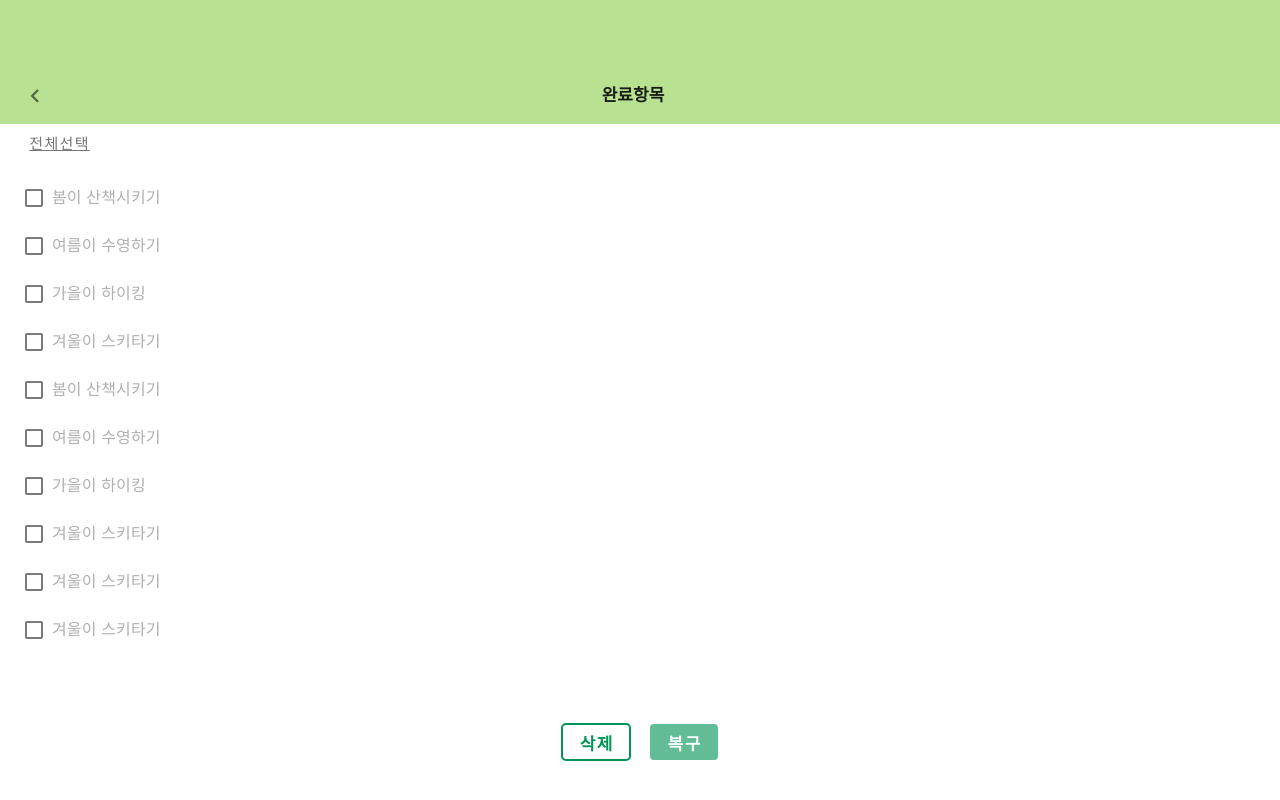
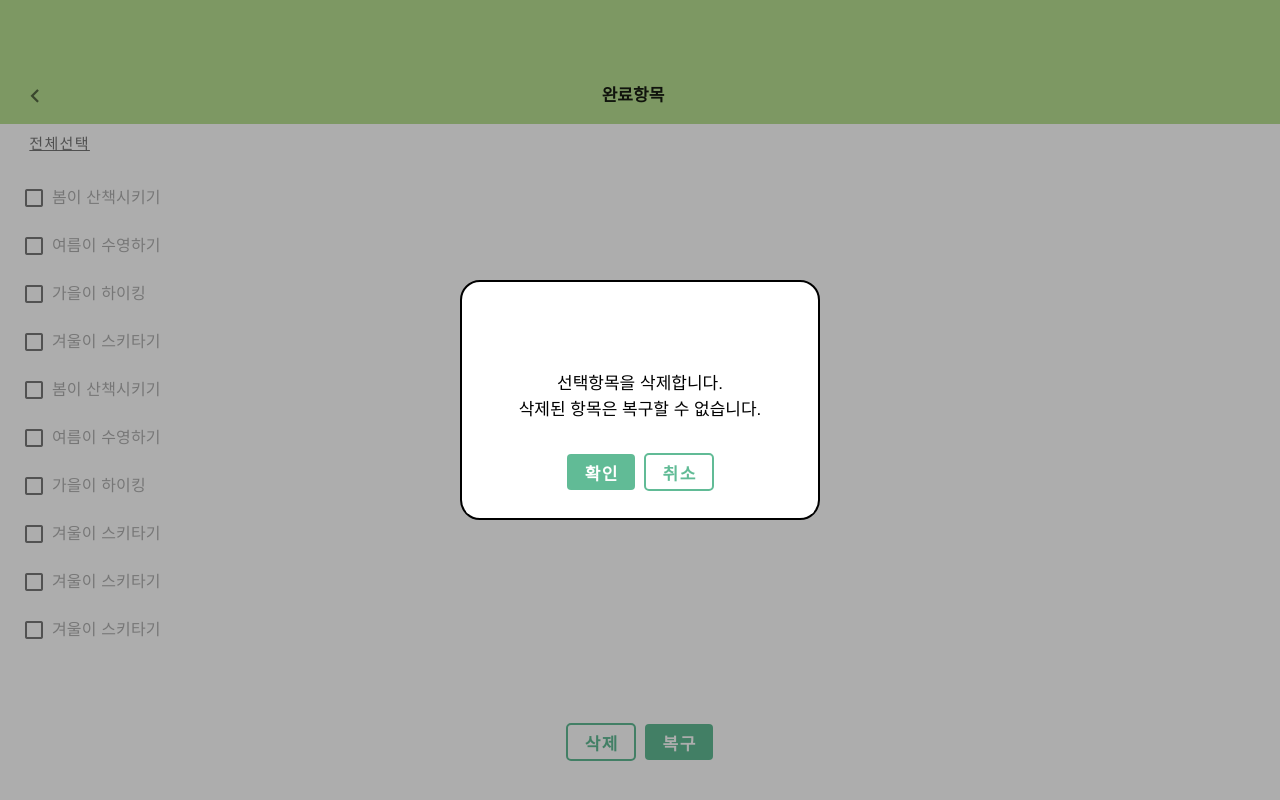
Before and after one commit to eolLeongTtungTtang/todo, a Vue app in the folder client/: page /completed in a window 1280 px wide. Both pictures are taken after a click on the button "삭제". Built offline with nearby package versions, Linux system fonts and the light colour scheme.

Commit message:
[FE] feat(확인 모달): 모달 추가 및 css 수정 완료

```diff
--- a/client/src/components/ui/BaseTodoModal.vue
+++ b/client/src/components/ui/BaseTodoModal.vue
@@ -135,12 +135,17 @@
       </template>
 
       <v-dialog
-        class="confirmDeleteDialog"
         v-model="confirmDeleteModal"
         @click:outside="confirmDeleteModal = false"
       >
-        <v-card class="outlined-dialog" max-width="100%" max-height="100%">
-          <span>할 일을 삭제합니다.</span>
+        <v-container class="confirmDeleteContainer">
+          <v-row
+            justify="center"
+            align-items="center"
+            style="background-color: white; border-radius: 4px"
+          >
+            <span class="mb-1">할 일을 삭제합니다.</span>
+            <div class="confirmBtn">
               <base-button action="confirm" variant="plain" @click="deleteTodo"
                 >확인</base-button
               >
@@ -150,7 +155,9 @@
                 @click="confirmDeleteModal = false"
                 >취소</base-button
               >
-        </v-card>
+            </div>
+          </v-row>
+        </v-container>
       </v-dialog>
     </v-card>
   </v-dialog>
@@ -160,7 +167,7 @@
 import BaseButton from "./BaseButton.vue";
 import BaseDivider from "./BaseDivider.vue";
 import { VTimePicker } from "vuetify/labs/VTimePicker";
-import { ref, watch, computed, defineEmits, defineProps } from "vue";
+import { ref, watch, computed, defineProps } from "vue";
 
 const props = defineProps({
   mode: String,
@@ -249,7 +256,7 @@ let confirmDeleteModal = ref(false);
 
 const deleteTodo = () => {
   // 할일 삭제 api 호출
-  confirmDeleteModal = false;
+  confirmDeleteModal.value = false;
   resetModalData();
 };
 
@@ -344,7 +351,7 @@ const resetModalData = () => {
   align-items: center;
   width: 100%;
   gap: 10px;
-  margin-bottom: 4vh;
+  margin-bottom: 3vh;
 }
 
 .v-radio-group .v-input__details {
@@ -370,8 +377,14 @@ const resetModalData = () => {
   height: 19px;
 }
 
-.confirmDeleteDialog {
+.confirmDeleteContainer {
+  display: flex;
+  justify-content: center;
+  align-items: flex-end;
   width: 45vh;
   height: 30vh;
+  border: 2px solid black;
+  border-radius: 20px !important;
+  background-color: white;
 }
 </style>
--- a/client/src/pages/completed.vue
+++ b/client/src/pages/completed.vue
@@ -9,16 +9,52 @@
 
   <template v-if="todoExist">
     <div class="buttonDiv">
-      <base-button variant="plain" action="delete"></base-button>
-      <base-button variant="plain" action="restore"></base-button>
+      <base-button
+        variant="plain"
+        action="delete"
+        @click="(confirmDeleteModal = true), (deleteFlag = true)"
+        @click:outside="closeDeleteModal"
+      ></base-button>
+      <base-button
+        variant="plain"
+        action="restore"
+        @click="(confirmDeleteModal = true), (restoreFlag = true)"
+        @click:outside="closeDeleteModal"
+      ></base-button>
     </div>
+
+    <v-dialog v-model="confirmDeleteModal" @click:outside="closeDeleteModal">
+      <v-container class="confirmDeleteContainer">
+        <v-row
+          justify="center"
+          align-items="center"
+          style="background-color: white; border-radius: 4px"
+        >
+          <div class="text-center">
+            <span class="spanText" v-if="deleteFlag">{{ deleteText }}</span>
+            <span class="spanText" v-if="restoreFlag">{{ restoreText }}</span>
+          </div>
+          <div class="confirmBtn">
+            <base-button action="confirm" variant="plain" @click="actTodo"
+              >확인</base-button
+            >
+            <base-button
+              action="cancel"
+              variant="plain"
+              @click="closeDeleteModal"
+              >취소</base-button
+            >
+          </div>
+        </v-row>
+      </v-container>
+    </v-dialog>
   </template>
 </template>
 
 <script setup>
 import BaseTodolist from "@/components/ui/BaseTodolist.vue";
 import BaseButton from "@/components/ui/BaseButton.vue";
-import { ref } from "vue";
+import { ref, watch, computed } from "vue";
 
 let todoExist = ref(false);
 
@@ -33,9 +69,43 @@ const clickSelectAll = () => {
   selectAll.value = !selectAll.value;
   selectText.value = selectAll.value ? "전체해제" : "전체선택";
 };
+
+const deleteFlag = ref(false);
+const restoreFlag = ref(false);
+
+watch(deleteFlag, () => console.log("deleteFlag", deleteFlag.value));
+watch(restoreFlag, () => console.log("restoreFlag", restoreFlag.value));
+
+const closeDeleteModal = () => {
+  deleteFlag.value = false;
+  restoreFlag.value = false;
+  confirmDeleteModal.value = false;
+};
+
+const deleteText = `선택항목을 삭제합니다.\n삭제된 항목은 복구할 수 없습니다.`;
+const restoreText = "선택항목을 복구합니다.";
+
+// TODO 삭제
+let confirmDeleteModal = ref(false);
+
+const actTodo = () => {
+  if (deleteFlag) {
+    // 할일 삭제 api 호출
+  }
+
+  if (restoreFlag) {
+    // 할일 복구 api 호출
+  }
+
+  confirmDeleteModal = false;
+};
 </script>
 
 <style scoped>
+.spanText {
+  white-space: pre-line;
+}
+
 .selectAllBtn {
   align-self: flex-start;
   font-weight: normal;
@@ -52,6 +122,27 @@ const clickSelectAll = () => {
   display: flex;
   align-items: center;
   padding: 0 20px;
-  gap: 20px;
+  gap: 10px;
+}
+
+.confirmDeleteContainer {
+  display: flex;
+  justify-content: center;
+  align-items: flex-end;
+  width: 45vh;
+  height: 30vh;
+  border: 2px solid black;
+  border-radius: 20px !important;
+  background-color: white;
+}
+
+.confirmBtn {
+  margin-top: 4vh;
+  display: flex;
+  justify-content: center;
+  align-items: center;
+  width: 100%;
+  gap: 10px;
+  margin-bottom: 3vh;
 }
 </style>
```
Lines whose indentation alone changed are shown as unchanged.
